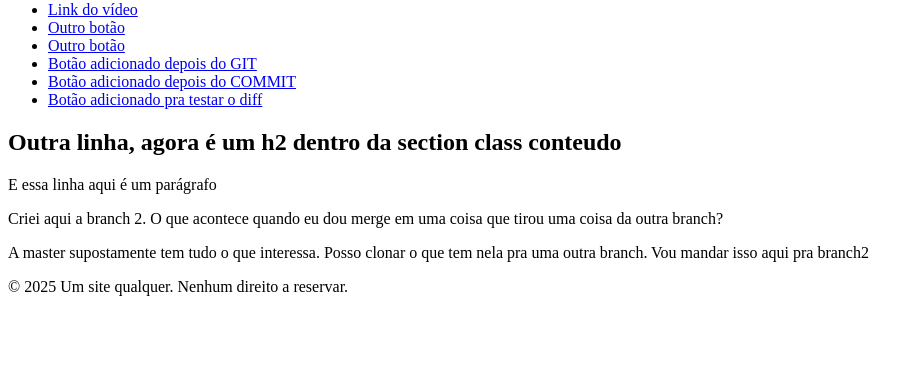
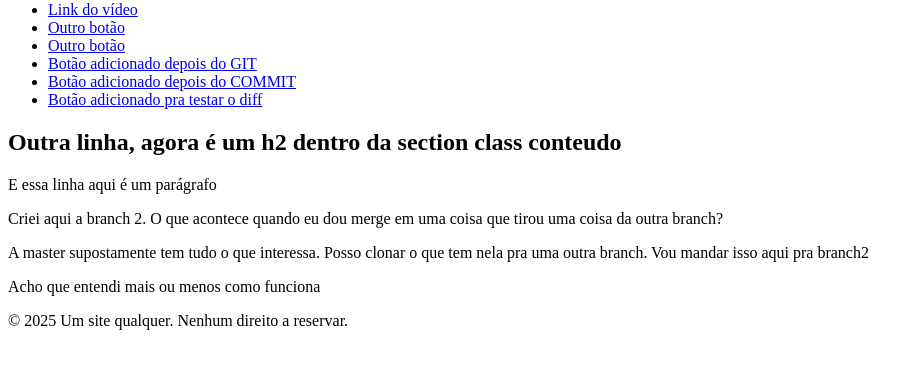
Before and after one commit to davimaires/aprendendo_git, a plain HTML site: page index.html in a window 1280 px wide. Shown: the part 79-448 px from the top of the page, without its empty margins (0-924 px from the left). Drawn offline with Linux system fonts and the light colour scheme.

Commit message:
ultimo commit

```diff
--- a/index.html
+++ b/index.html
@@ -24,6 +24,7 @@
         <p>E essa linha aqui é um parágrafo</p>
         <p>Criei aqui a branch 2. O que acontece quando eu dou merge em uma coisa que tirou uma coisa da outra branch?</p>
         <p>A master supostamente tem tudo o que interessa. Posso clonar o que tem nela pra uma outra branch. Vou mandar isso aqui pra branch2</p>
+        <p>Acho que entendi mais ou menos como funciona</p>
     </section>
     <footer>
         <p>&copy; 2025 Um site qualquer. Nenhum direito a reservar.</p>
```
